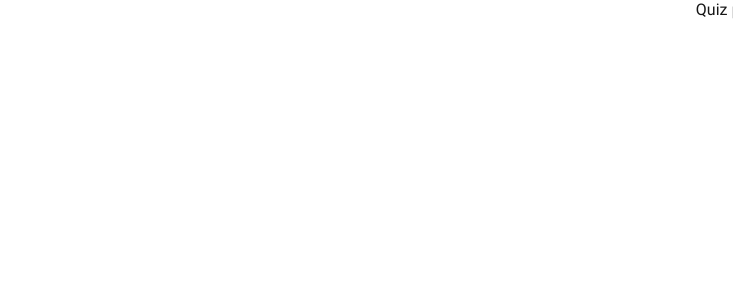
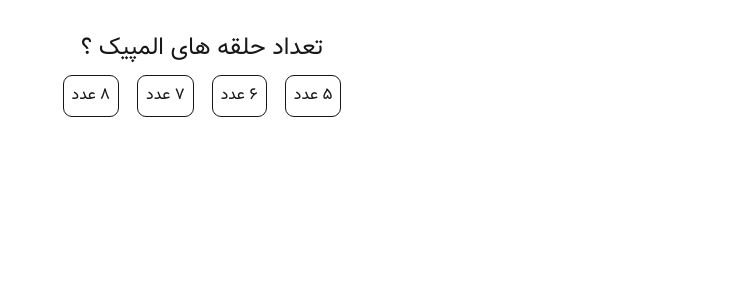
Before and after one commit to devmahmoudi/react-practices, a Next.js app in the folder quiz-nextjs/: page /quiz in a window 1280 px wide. Shown: the top 300 px of the page, without its empty margins (547-1280 px from the left). Built offline with nearby package versions, Linux system fonts and the light colour scheme.

Commit message:
feat: implement Quiz component with question display and answer selection

```diff
--- a/quiz-nextjs/app/quiz/page.js
+++ b/quiz-nextjs/app/quiz/page.js
@@ -1,5 +1,53 @@
+"use client";
+
+import { useState } from "react";
+import { quiz } from "../data";
+
 export default function Quiz() {
-    return (
-        <h1>Quiz page</h1>
-    )
+  const [currentQuestionIndex, setCurrentQuestionIndex] = useState(0);
+  const [userAnswers, setUserAnswers] = useState({});
+
+  const question = quiz.questions[currentQuestionIndex];
+
+  return (
+    <div className="text-center my-8 rtl">
+      <h3 className="text-2xl">{question.question} ؟</h3>
+      <ul className="flex justify-center gap-5 mt-3">
+        {question.answers.map((item, index) => (
+          <li
+            key={index}
+            className={`boder-solid outline-1 p-2 rounded-lg cursor-pointer ${
+              userAnswers[question.id] && userAnswers[question.id] == item
+                ? "bg-white text-black"
+                : "hover:bg-white hover:text-black"
+            }`}
+            onClick={() => {
+              setUserAnswers({ ...userAnswers, [question.id]: item });
+            }}
+          >
+            {item}
+          </li>
+        ))}
+      </ul>
+      {userAnswers[question.id] && (
+        <div className="flex justify-center mt-6">
+          {currentQuestionIndex === quiz.questions.length - 1 ? (
+            <button
+              className="decoration-white decoration-1 decoration-solid underline cursor-pointer hover:scale-105 transition-normal"
+              onClick={() => console.log(userAnswers)}
+            >
+              پایان و مشاهده نتایج آزمون
+            </button>
+          ) : (
+            <button
+              className="decoration-white decoration-1 decoration-solid underline cursor-pointer hover:scale-105 transition-normal"
+              onClick={() => setCurrentQuestionIndex(currentQuestionIndex + 1)}
+            >
+              سوال بعدی
+            </button>
+          )}
+        </div>
+      )}
+    </div>
+  );
 }
```
